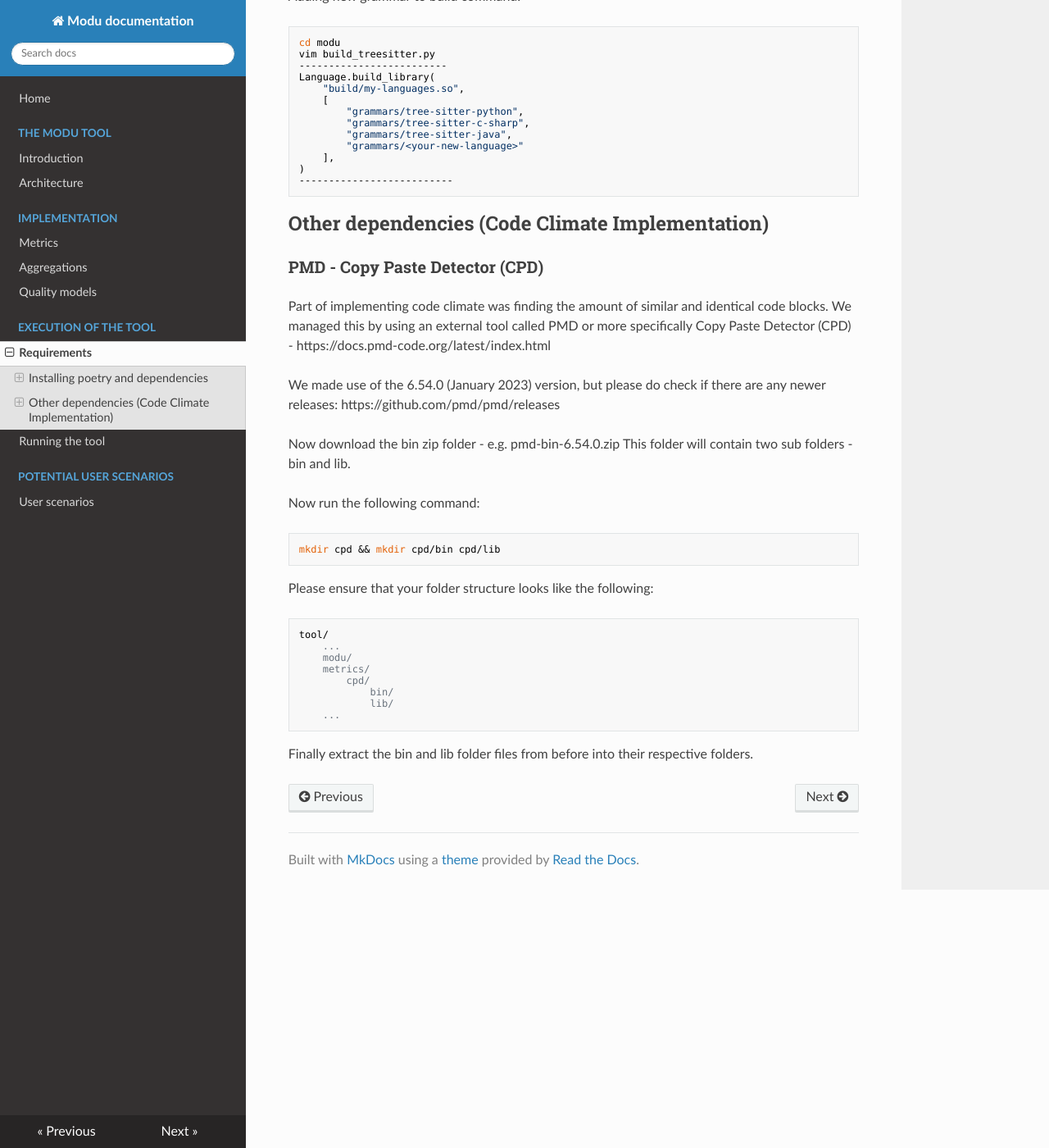
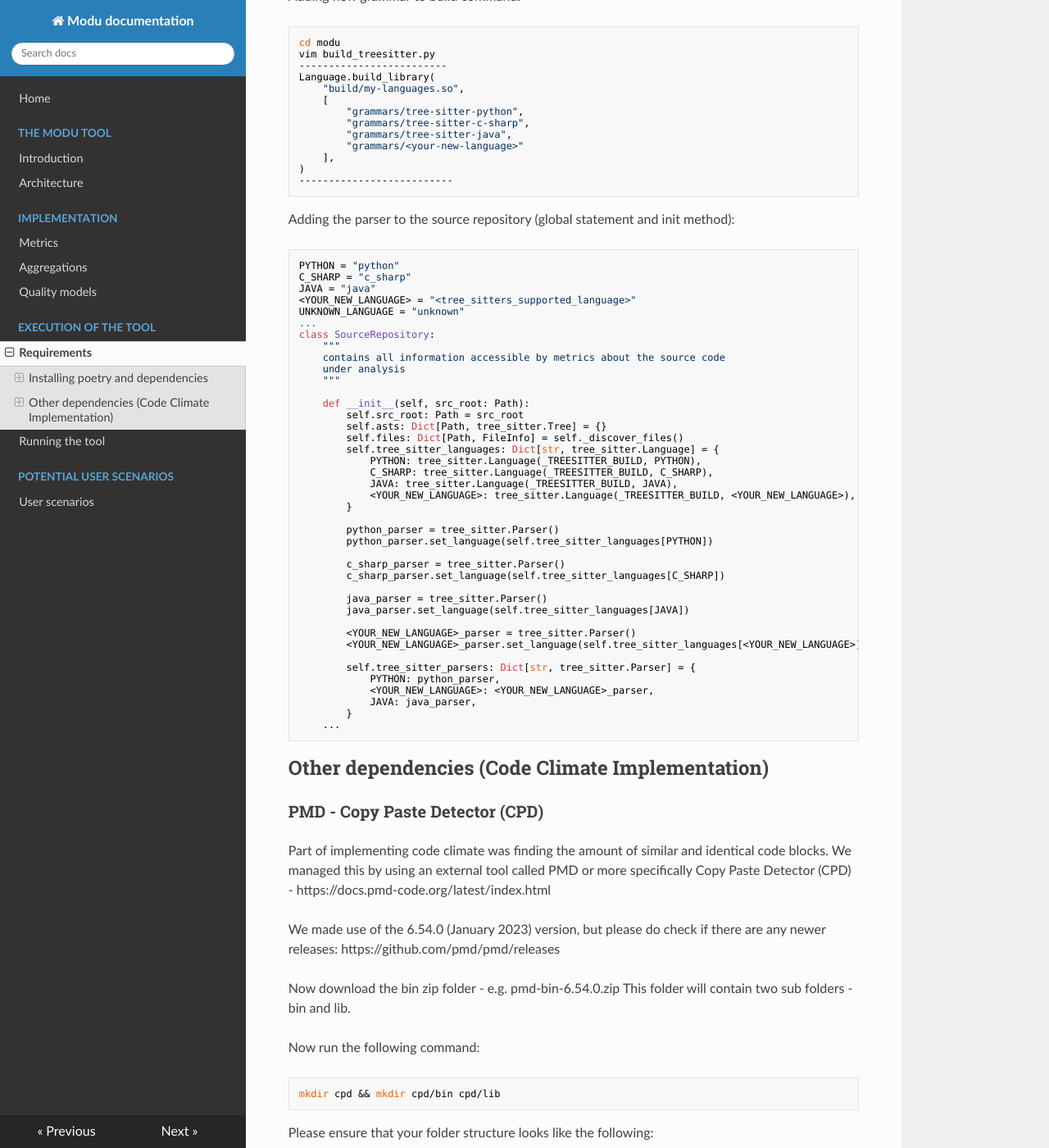
Before and after one commit to parameterIT/tool, an MkDocs documentation site: the page built from documentation/docs/requirements.md, in a window 1280 px wide and 1400 px high, scrolled down 1500 px. Shown: the whole window at 82% size. Built offline with MkDocs 1.6.1, drawn with Linux system fonts in a browser that asks for light colours; nearby versions of some CDN libraries.

Commit message:
fixed adding language

````diff
--- a/documentation/docs/requirements.md
+++ b/documentation/docs/requirements.md
@@ -58,6 +58,50 @@ Language.build_library(
 )
 --------------------------
 ```
+Adding the parser to the source repository (global statement and init method):
+```py
+PYTHON = "python"
+C_SHARP = "c_sharp"
+JAVA = "java"
+<YOUR_NEW_LANGUAGE> = "<tree_sitters_supported_language>"
+UNKNOWN_LANGUAGE = "unknown"
+...
+class SourceRepository:
+    """
+    contains all information accessible by metrics about the source code
+    under analysis
+    """
+
+    def __init__(self, src_root: Path):
+        self.src_root: Path = src_root
+        self.asts: Dict[Path, tree_sitter.Tree] = {}
+        self.files: Dict[Path, FileInfo] = self._discover_files()
+        self.tree_sitter_languages: Dict[str, tree_sitter.Language] = {
+            PYTHON: tree_sitter.Language(_TREESITTER_BUILD, PYTHON),
+            C_SHARP: tree_sitter.Language(_TREESITTER_BUILD, C_SHARP),
+            JAVA: tree_sitter.Language(_TREESITTER_BUILD, JAVA),
+            <YOUR_NEW_LANGUAGE>: tree_sitter.Language(_TREESITTER_BUILD, <YOUR_NEW_LANGUAGE>),
+        }
+
+        python_parser = tree_sitter.Parser()
+        python_parser.set_language(self.tree_sitter_languages[PYTHON])
+
+        c_sharp_parser = tree_sitter.Parser()
+        c_sharp_parser.set_language(self.tree_sitter_languages[C_SHARP])
+
+        java_parser = tree_sitter.Parser()
+        java_parser.set_language(self.tree_sitter_languages[JAVA])
+
+        <YOUR_NEW_LANGUAGE>_parser = tree_sitter.Parser()
+        <YOUR_NEW_LANGUAGE>_parser.set_language(self.tree_sitter_languages[<YOUR_NEW_LANGUAGE>])
+
+        self.tree_sitter_parsers: Dict[str, tree_sitter.Parser] = {
+            PYTHON: python_parser,
+            <YOUR_NEW_LANGUAGE>: <YOUR_NEW_LANGUAGE>_parser,
+            JAVA: java_parser,
+        }
+    ...
+```
 ## Other dependencies (Code Climate Implementation)
 ### PMD - Copy Paste Detector (CPD)
 Part of implementing code climate was finding the amount of similar and identical code blocks. We managed this by using an external tool called PMD or more specifically Copy Paste Detector (CPD) - https://docs.pmd-code.org/latest/index.html
````
